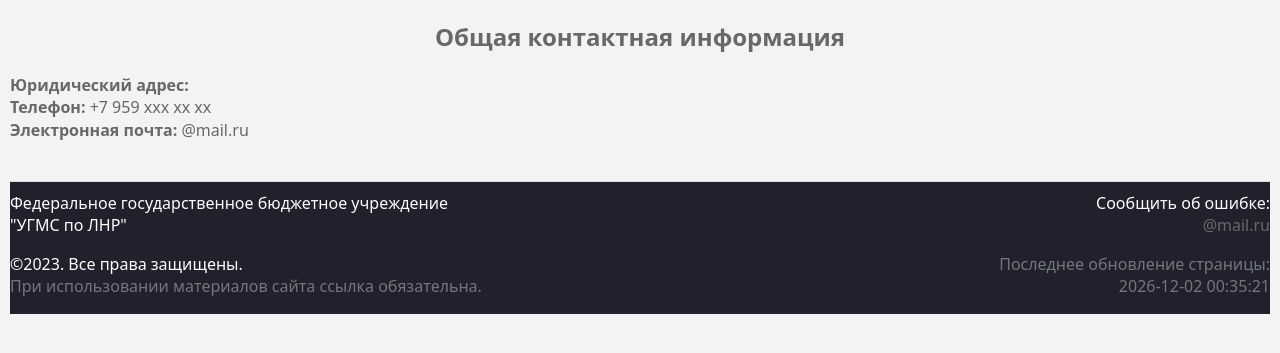
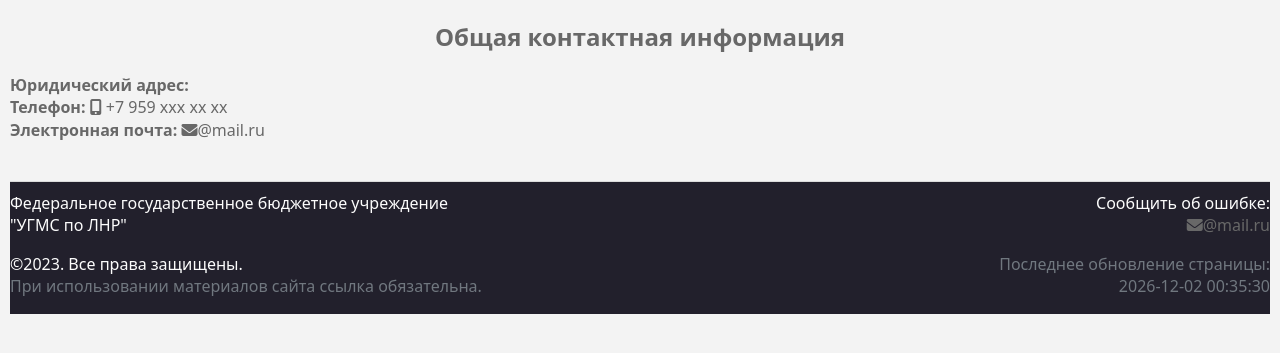
Before and after one commit to n1tr0xs/ugmslnr.ru, a PHP site: page /contacts.php in a window 1280 px wide. Shown: the part 74-427 px from the top of the page. Run offline with PHP 8.4, Linux system fonts and the light colour scheme; some libraries are stand-ins or nearby versions.

Commit message:
tel: mailto: icons added

```diff
--- a/contacts.php
+++ b/contacts.php
@@ -2,6 +2,7 @@
 <html lang="en" dir="ltr">
   <head>
     <link rel="stylesheet" href="/css/master.css">
+    <script src="https://use.fontawesome.com/bd02b5ff79.js"></script>
     <meta charset="utf-8">
     <title>Контакты</title>
 </head>
@@ -13,10 +14,10 @@
         <b> Юридический адрес: </b> <span> </span>
       </div>
       <div>
-        <b> Телефон: </b> <a href='tel:'> +7 959 xxx xx xx </a>
+        <b> Телефон: </b> <a href='tel:'> <i class='fa fa-mobile' aria-hidden='true'></i> +7 959 xxx xx xx </a>
       </div>
       <div>
-        <b> Электронная почта: </b> <a href='mailto:@mail.ru'> @mail.ru </a>
+        <b> Электронная почта: </b> <a href='mailto:'> <i class='fa fa-envelope' aria-hidden='true'></i>@mail.ru </a>
       </div>
     </div>
     <? include 'footer.php'; ?>
--- a/footer.php
+++ b/footer.php
@@ -7,7 +7,7 @@
     </div>
     <div id='contacts'>
       <p> Сообщить об ошибке: </p>
-      <p> <a href='mailto:@mail.ru'> @mail.ru </a> </p>
+      <p> <a href='mailto:@mail.ru'> <i class='fa fa-envelope' aria-hidden='true'></i>@mail.ru </a> </p>
     </div>
   </div>
   <div id='row2'>
```
